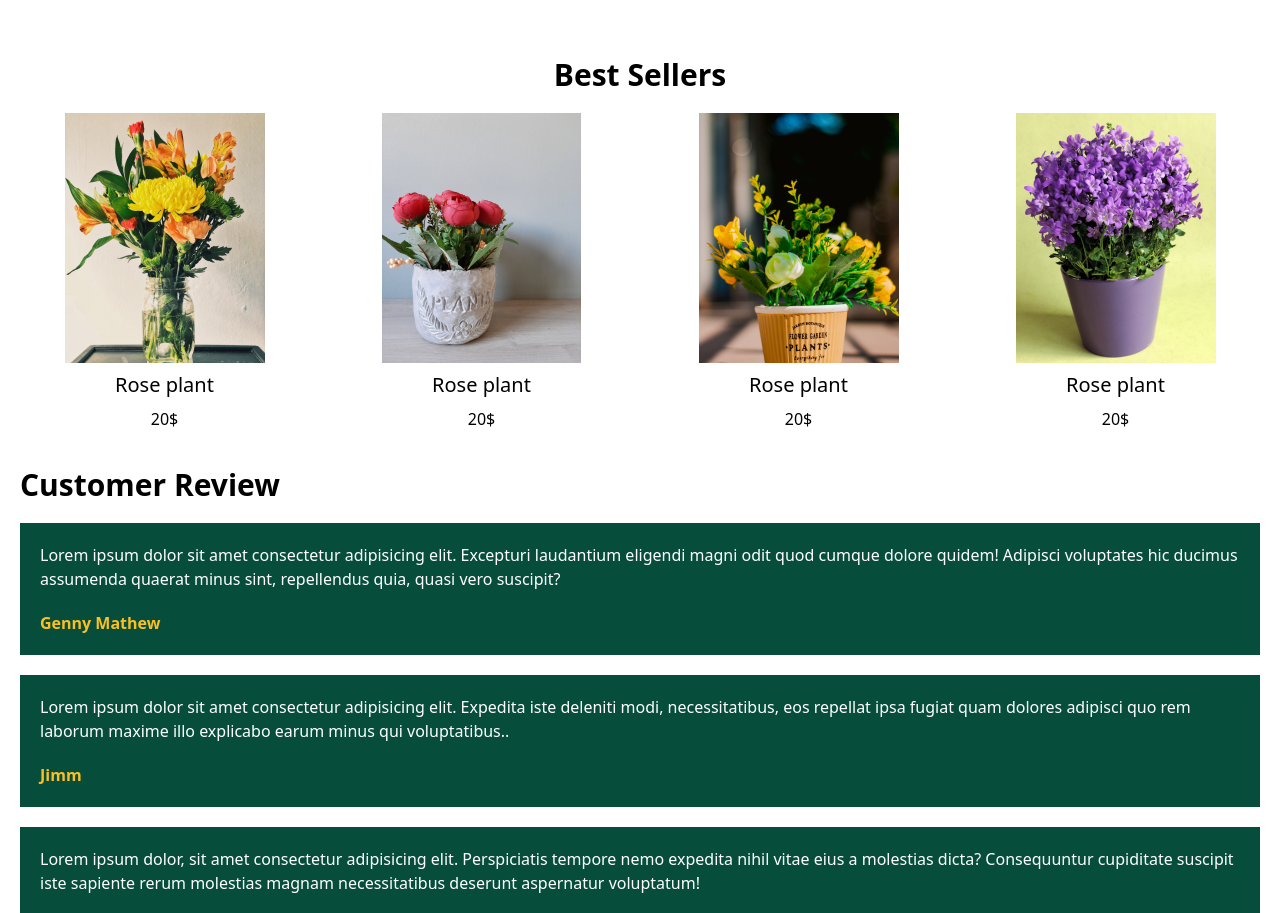
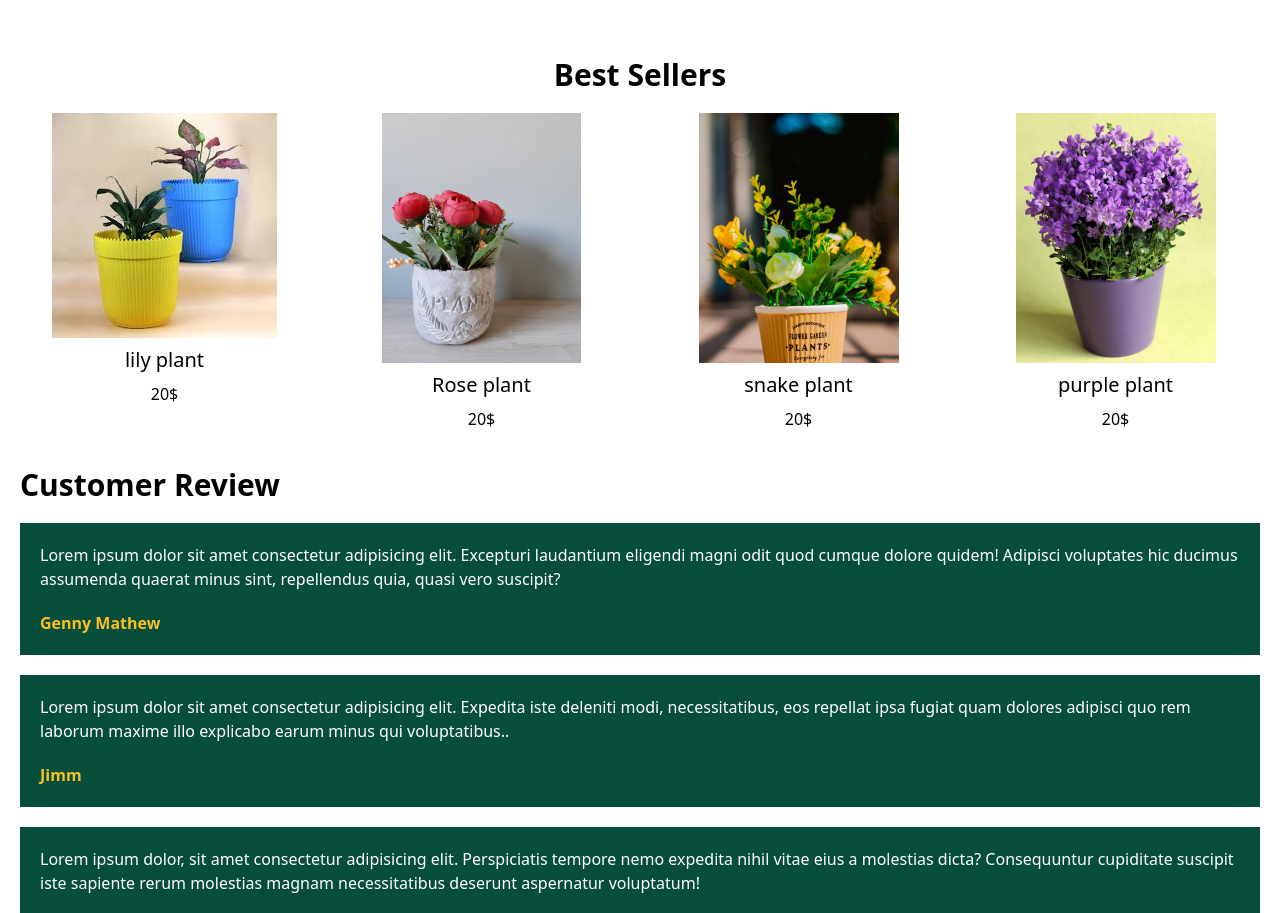
Before and after one commit to priyankapri24/grenden-tailwind, a plain HTML site: page index.html in a window 1280 px wide. Shown: the part 827-1740 px from the top of the page. Drawn offline with nearby package versions, Linux system fonts and the light colour scheme.

Commit message:
added extra pages updated

```diff
--- a/index.html
+++ b/index.html
@@ -14,7 +14,7 @@
     <div class="bg-green-100 p-3 flex  items-center justify-between shadow-xl sticky top-0 z-10">
         <h1 class="text-2xl ">GREENDEN</h1>
 
-        <svg  xmlns="http://www.w3.org/2000/svg" fill="none" viewBox="0 0 24 24" stroke-width="1.5" stroke="currentColor"
+        <svg xmlns="http://www.w3.org/2000/svg" fill="none" viewBox="0 0 24 24" stroke-width="1.5" stroke="currentColor"
             class="h-6 w-6 md:hidden " id="menuicon">
             <path stroke-linecap="round" stroke-linejoin="round" d="M3.75 6.75h16.5M3.75 12h16.5m-16.5 5.25h16.5 " />
         </svg>
@@ -38,7 +38,8 @@
     </div>
 
     <!-- sidenavbar -->
-     <section id="sidenav" class="bg-green-100 fixed z-20 top-0 transition-all duration-1000 " style="width:50%;height:100vh;right: -50%;">
+    <section id="sidenav" class="bg-green-100 fixed z-20 top-0 transition-all duration-1000 "
+        style="width:50%;height:100vh;right: -50%;">
         <div class="text-right p-5">
             <p class="inline cursor-pointer " id="closenav"> X</p>
         </div>
@@ -130,26 +131,34 @@
     <div class="p-4 text-center">
         <h1 class="font-bold mt-5 text-3xl">Best Sellers</h1>
         <div class="grid grid-cols-2 mt-5 gap-5 md:grid-cols-4">
+            <a href="lily.html">
                 <div>
-                    <img src="./images/flower3.png" class="inline hover:shadow-xl transform hover:-translate-y-2">
-                    <p class="md:text-xl m-2">Rose plant</p>
+                    <img src="./images/one.jpeg" class="inline hover:shadow-xl transform hover:-translate-y-2">
+                    <p class="md:text-xl m-2">lily plant</p>
                     <p>20$</p>
                 </div>
+            </a>
+            <a href="rose.html">
                 <div>
                     <img src="./images/rose.png" class="inline hover:shadow-xl transform hover:-translate-y-2">
                     <p class="md:text-xl m-2">Rose plant</p>
                     <p>20$</p>
                 </div>
+            </a>
+            <a href="hyb.html">
                 <div>
                     <img src="./images/flower2.png" class="inline hover:shadow-xl transform hover:-translate-y-2">
-                    <p class="md:text-xl m-2">Rose plant</p>
+                    <p class="md:text-xl m-2">snake plant</p>
                     <p>20$</p>
                 </div>
+            </a>
+            <a href="lily.html">
                 <div>
                     <img src="./images/flower.png" class="inline hover:shadow-xl transform hover:-translate-y-2">
-                    <p class="md:text-xl m-2">Rose plant</p>
+                    <p class="md:text-xl m-2">purple plant</p>
                     <p>20$</p>
                 </div>
+            </a>
 
         </div>
     </div>
@@ -159,17 +168,23 @@
         <h1 class="font-bold text-3xl m-5">Customer Review</h1>
         <div class="m-5 justify-center flex flex-col gap-5 text-white">
             <div class="bg-green-900 p-5 ">
-                    <p>Lorem ipsum dolor sit amet consectetur adipisicing elit. Excepturi laudantium eligendi magni odit quod cumque dolore quidem! Adipisci voluptates hic ducimus assumenda quaerat minus sint, repellendus quia, quasi vero suscipit?</p>
+                <p>Lorem ipsum dolor sit amet consectetur adipisicing elit. Excepturi laudantium eligendi magni odit
+                    quod cumque dolore quidem! Adipisci voluptates hic ducimus assumenda quaerat minus sint, repellendus
+                    quia, quasi vero suscipit?</p>
                 <p class="font-bold text-yellow-400 pt-5">Genny Mathew</p>
             </div>
 
             <div class="bg-green-900 p-5 ">
-                    <p>Lorem ipsum dolor sit amet consectetur adipisicing elit. Expedita iste deleniti modi, necessitatibus, eos repellat ipsa fugiat quam dolores adipisci quo rem laborum maxime illo explicabo earum minus qui voluptatibus..</p>
+                <p>Lorem ipsum dolor sit amet consectetur adipisicing elit. Expedita iste deleniti modi, necessitatibus,
+                    eos repellat ipsa fugiat quam dolores adipisci quo rem laborum maxime illo explicabo earum minus qui
+                    voluptatibus..</p>
                 <p class="font-bold text-yellow-400 pt-5">Jimm</p>
             </div>
 
             <div class="bg-green-900 p-5 ">
-                    <p>Lorem ipsum dolor, sit amet consectetur adipisicing elit. Perspiciatis tempore nemo expedita nihil vitae eius a molestias dicta? Consequuntur cupiditate suscipit iste sapiente rerum molestias magnam necessitatibus deserunt aspernatur voluptatum!</p>
+                <p>Lorem ipsum dolor, sit amet consectetur adipisicing elit. Perspiciatis tempore nemo expedita nihil
+                    vitae eius a molestias dicta? Consequuntur cupiditate suscipit iste sapiente rerum molestias magnam
+                    necessitatibus deserunt aspernatur voluptatum!</p>
                 <p class="font-bold text-yellow-400 pt-5">Parker </p>
             </div>
         </div>
@@ -188,7 +203,7 @@
 
     <div class="bg-green-100 m-3 p-5">
         <h1 class="font-bold text-3xl pb-3 ">Greenden</h1>
-            <p >The Standard chunk of lorem issum used since 1500s is reproduced below for those internet</p>
+        <p>The Standard chunk of lorem issum used since 1500s is reproduced below for those internet</p>
         <p>&copy 2021 Greenden.com</p>
     </div>
 
```
Lines whose indentation alone changed are shown as unchanged.
